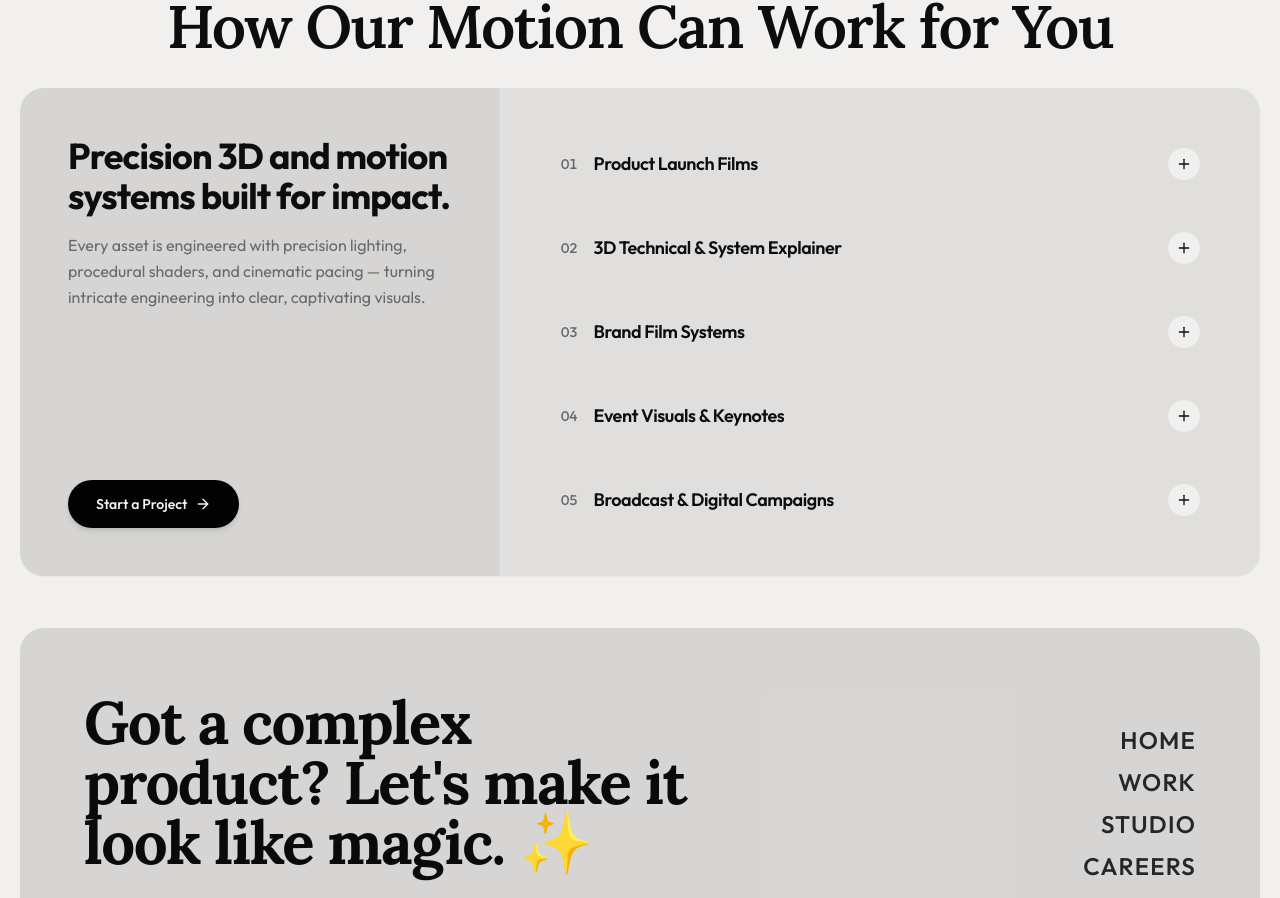
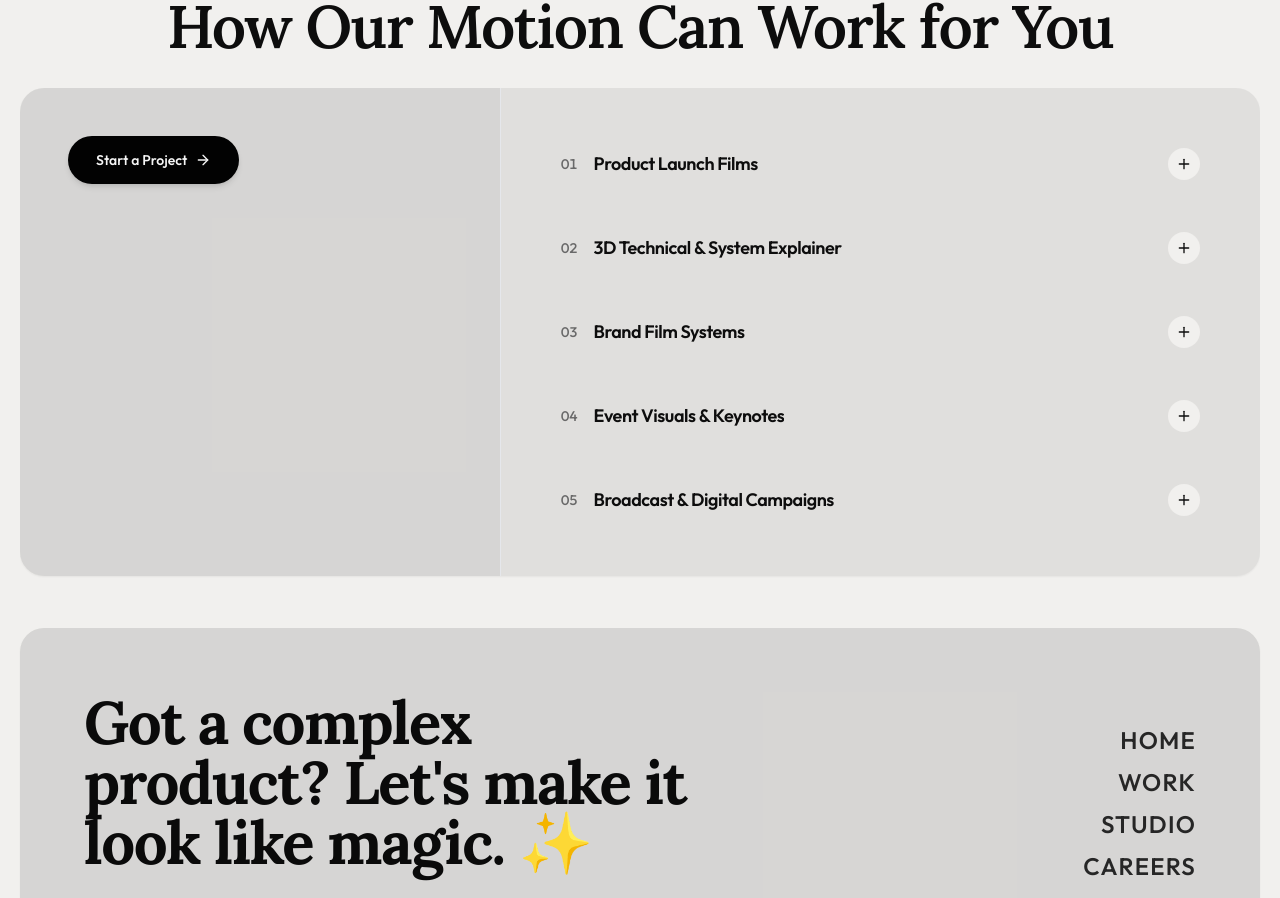
Before and after one commit to pixelgridstudios/PGS-Website-v1, a React (Vite) app: page / in a window 1280 px wide. Shown: the part 3627-4525 px from the top of the page. Built offline with nearby package versions, Linux system fonts and the light colour scheme; the HTML template or start-up script is replaced by a standard one.

Commit message:
content: remove introductory text from services left column

```diff
--- a/src/pages/Home.tsx
+++ b/src/pages/Home.tsx
@@ -260,14 +260,7 @@ export const Home: React.FC = () => {
 
               {/* Left Column: Context & Direct CTA (Slightly Darker for Subtle Differentiation) */}
               <div className="p-6 sm:p-10 lg:p-12 flex flex-col justify-between gap-8 bg-black/[0.045] dark:bg-black/30 text-brand-foreground">
-                <div>
-                  <h3 className="font-display text-2xl sm:text-4xl font-bold tracking-tight text-brand-foreground leading-snug">
-                    Precision 3D and motion systems built for impact.
-                  </h3>
-                  <p className="mt-4 text-base leading-relaxed text-brand-subtle font-normal">
-                    Every asset is engineered with precision lighting, procedural shaders, and cinematic pacing — turning intricate engineering into clear, captivating visuals.
-                  </p>
-                </div>
+
 
                 <div>
                   <Link
```
